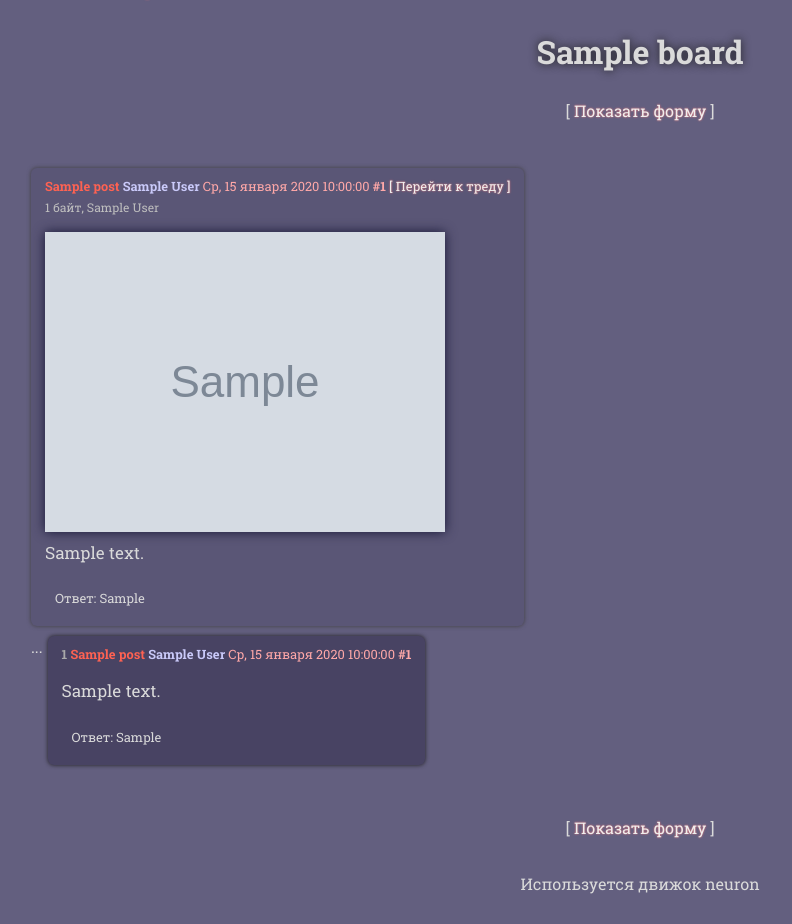
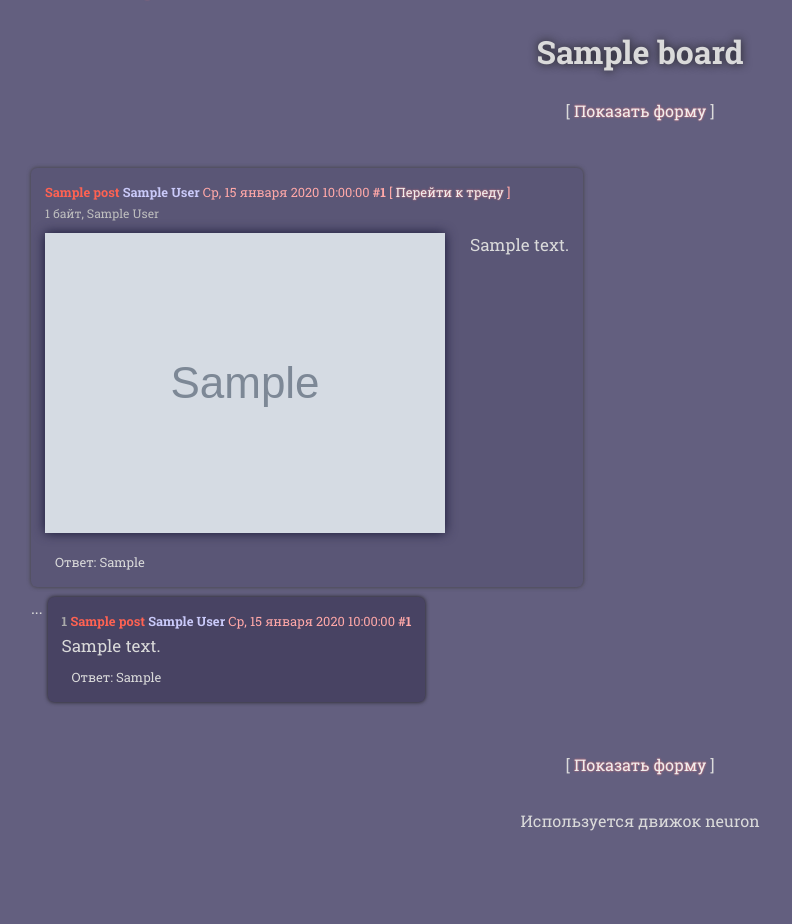
Before and after one commit to CyberpunkIsNotDead/neuron_engine, a Django app: template neuron_engine/templates/board.html in a window 1280 px wide. Shown: the part 21-945 px from the top of the page, without its empty margins (0-792 px from the left). After the commit the page ends 852 px from the top, so only its background shows below. Run offline with Django 3.2, Linux system fonts and the light colour scheme; tables that the repository leaves empty hold one stand-in row (values such as "Sample post"); the template is opened without the code that fills it: values that come from a table or form of the project are taken from there, most other values are stand-ins (such as "Sample title", 1, 10 or a date in 2020); grey boxes marked "Sample" are stand-in pictures; some libraries are stand-ins or nearby versions.

Commit message:
long words breaking and some little changes

```diff
--- a/neuron_engine/board/board.py
+++ b/neuron_engine/board/board.py
@@ -88,12 +88,12 @@ def make_pagination(current_page, pages_count):
     pagination = []
     for page in range(1, pages_count+1):
         if page == current_page:
-            string = '<a class="active" href="?page=%s">[%s]</a>' % (
+            string = '[ <a class="active" href="?page=%s">%s</a> ]' % (
                 current_page,
                 current_page
                 )
         else:
-            string = '<a href="?page=%s">[%s]</a>' % (
+            string = '[ <a href="?page=%s">%s</a> ]' % (
                 page,
                 page
                 )
--- a/neuron_engine/static/css/neutral.css
+++ b/neuron_engine/static/css/neutral.css
@@ -6,13 +6,15 @@ font-family: 'Roboto Slab', serif;
 font-size: 100%;
 color: #dadada;
 background-color: #635f7f;
+width: calc(100%-36px);
 }
 
 .page {
 position: relative;
 top: 30px;
-padding: 0 18px;
+padding: 0 18px 0 18px;
 position: relative;
+width: inherit;
 }
 
 .boards_list {
@@ -47,10 +49,11 @@ font-weight: bold;
 }
 
 .thread {
-
+width: inherit;
 }
 
 .post_header {
+display: block;
 font-size: 80%;
 color: #ffa8a8;
 font-weight: normal;
@@ -83,7 +86,7 @@ font-weight: bold;
 .replies {
 color: #dadada;
 display: inline-block;
-margin: 10px 10px;
+margin: 12px 10px 0 10px;
 font-size: 80%;
 }
 
@@ -91,13 +94,14 @@ font-size: 80%;
 display: table;
 background-color: #5a5676;
 color: white;
-padding: 10px 14px;
+padding: 16px 14px;
 position: relative;
 text-align: left;
 border-radius: 6px;
 box-shadow: 0px 0px 4px #3f3f3f;
 position: relative;
 z-index: 1;
+width: inherit;
 }
 
 .omitted {
@@ -124,9 +128,12 @@ box-shadow: 0px 0px 3px white;
 .post_wrapper {
 display: block;
 padding: 5px 5px;
+width: inherit;
 }
 
 .indent {
+display: block;
+top: 1em;
 float: left;
 margin: 0 5px 0 0;
 }
@@ -136,11 +143,12 @@ display: table;
 background-color: #484363;
 border-radius: 6px;
 color: white;
-padding: 10px 14px;
+padding: 16px 14px;
 position: relative;
 text-align: left;
 box-shadow: 0px 0px 4px #1f1f1f;
 max-width: inherit;
+width: inherit;
 }
 
 .file_block {
@@ -216,12 +224,18 @@ align-items: center;
 
 .text {
 color: #dadada;
-display: inline;
+display: inline-block;
 font-size: 105%;
+width: inherit;
+white-space: pre-wrap;
+word-break: break-all;
 }
 
 .citation {
 color: #b5dcb5;
+width: inherit;
+white-space: inherit;
+word-break: inherit;
 }
 
 .spoiler {
@@ -239,16 +253,19 @@ font-size: 95%;
 }
 
 .code {
-display: block;
+display: inline-block;
 font-family: 'Hack', monospace;
 font-size: 95%;
 border-collapse: collapse;
 margin: 0 0 0 0;
 background-color: #181323;
+width: inherit;
+overflow: auto;
 }
 
 .code li {
 padding: 0 7px;
+width: inherit;
 }
 
 .code li:nth-child(odd) {
@@ -259,10 +276,14 @@ background-color: #383353;
 background-color: #282343;
 }
 
+.code_string {
+display: inline-block;
+}
+
 pre {
 padding: 0 5px;
 margin: 0 0 0 0;
-white-space: pre-wrap;
+width: inherit;
 }
 
 h1 {
@@ -392,3 +413,12 @@ hr {
 color: #a1a1a1;
 margin: 25px 0 16px 0;
 }
+
+p {
+display: inline-block;
+padding: 0 0;
+margin: 8px 0 8px 0;
+width: inherit;
+white-space: pre-wrap;
+word-break: break-all;
+}
--- a/neuron_engine/templates/board.html
+++ b/neuron_engine/templates/board.html
@@ -51,7 +51,7 @@
         <span class="author">{{ post.author }}</span>
         <span class="pub_date">{{ post.pub_date|date:"D, d E Y H:i:s" }}</span>
         <span class="counter">#{{ post.counter }}</span>
-        <a href={% url 'thread' board.url post.counter %}>[ Перейти к треду ]</a>
+        [ <a href={% url 'thread' board.url post.counter %}>Перейти к треду</a> ]
       </div>
       {% include 'post.html' %}
       </div>
@@ -100,6 +100,11 @@
     )">Показать форму</a> ]
   </div>
   <div class="form_wrapper" id="lower_form"></div>
+  <noscript>
+    <div class="form_wrapper" id="form">
+      {% include 'form.html' %}
+    </div>
+  </noscript>
     <footer>
       Используется движок neuron
     </footer>
--- a/neuron_engine/templates/post.html
+++ b/neuron_engine/templates/post.html
@@ -27,7 +27,7 @@
         </div>
       {% endif %}
     {% endfor %}
-    <div class="text">{{ post.text|linebreaks }}</div>
+    <div class="text">{{ post.text|linebreaksbr }}</div>
   {% else %}
     <div class="file_block">
       {% for file, short_name, full_name, size in files %}
@@ -69,12 +69,13 @@
         {% endif %}
       {% endfor %}
     </div>
-    <div class="text">{{ post.text|linebreaks }}</div>
+    <div class="text">{{ post.text|linebreaksbr }}</div>
   {% endif %}
 {% else %}
-  <div class="text">{{ post.text|linebreaks }}</div>
+  <div class="text">{{ post.text|linebreaksbr }}</div>
 {% endif %}
 {% if replies_to_post|length == 1 %}
+  <br>
   <div class="replies">
     Ответ:
     {% autoescape off %}
@@ -82,11 +83,11 @@
     {% endautoescape %}
   </div>
 {% elif replies_to_post|length > 1 %}
+  <br>
   <div class="replies">
     Ответы:
     {% autoescape off %}
     {{ replies_to_post|join:", " }}
     {% endautoescape %}
   </div>
-{% else %}
 {% endif %}
```
Also changed, not shown: neuron_engine/templates/thread.html (+6 -1 lines).
